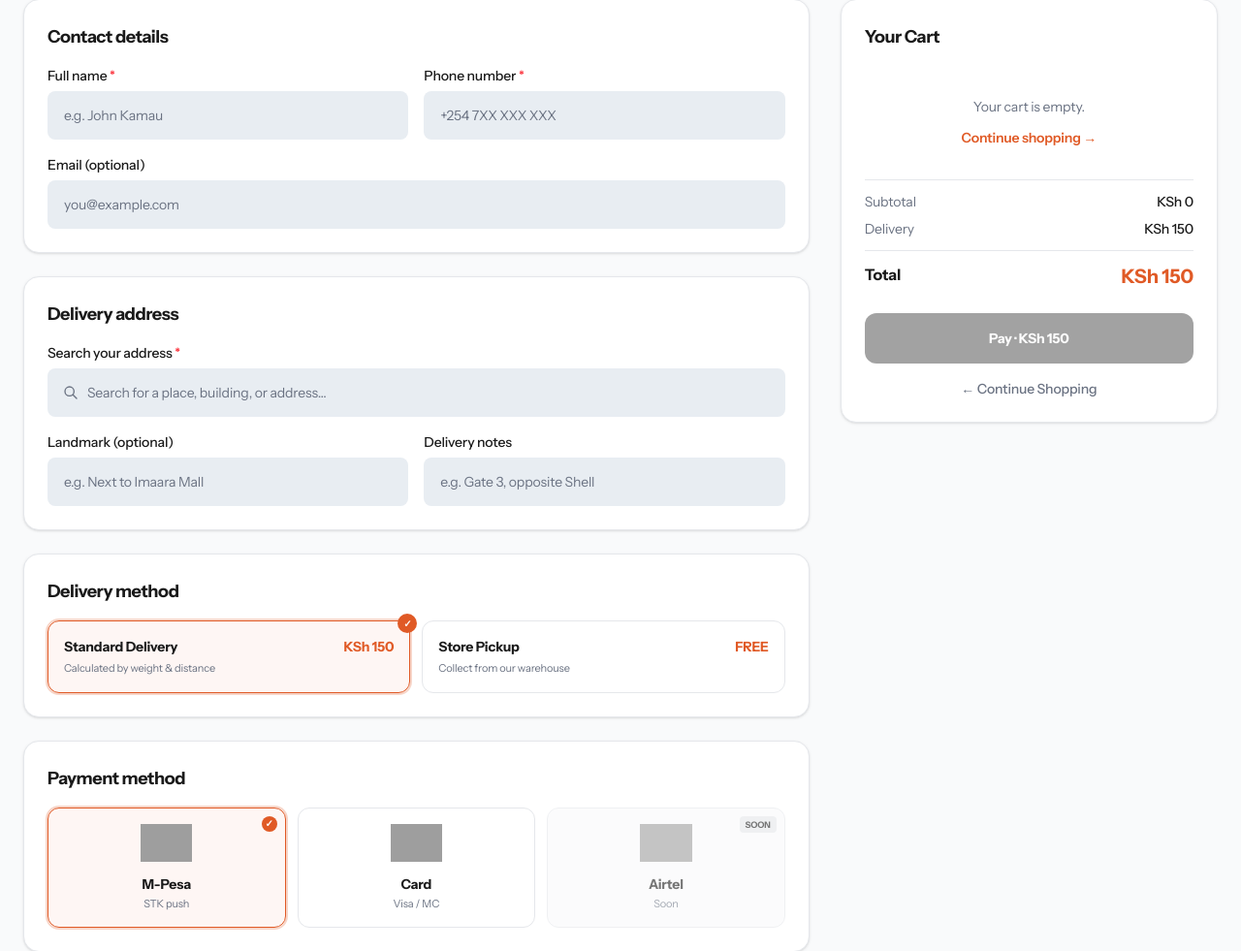
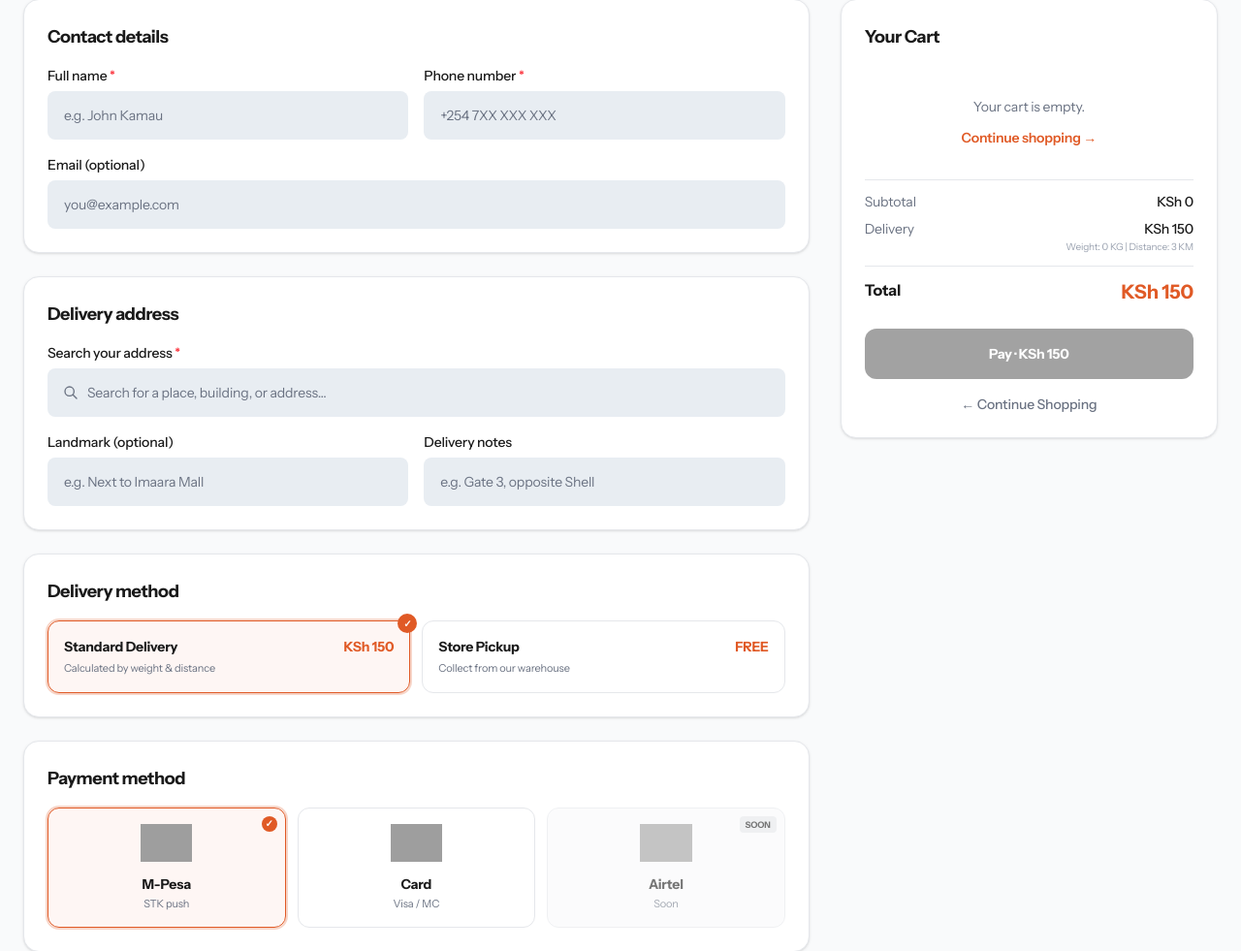
Before and after one commit to TeemoreG/evopay-checkout, a Laravel app: page /checkout in a window 1280 px wide. Shown: the part 174-1155 px from the top of the page at 97% size. Run offline with Laravel 12, Linux system fonts and the light colour scheme; style sheets or scripts are compiled from the project's sources; some libraries are stand-ins or nearby versions; grey boxes are pictures that could not be loaded.

Commit message:
Added dynamic weight display to checkout summary

```diff
--- a/resources/js/Pages/Checkout/Index.jsx
+++ b/resources/js/Pages/Checkout/Index.jsx
@@ -32,9 +32,11 @@ export default function CheckoutIndex() {
     const updateDelivery = (key, value) => setForm((f) => ({ ...f, delivery: { ...f.delivery, [key]: value } }));
 
     const subtotal = items.reduce((n, i) => n + i.lineTotal, 0);
-    const totalWeight = items.reduce((acc, item) => acc + (item.qty * 50), 0);
-    const weightFee = Math.ceil(totalWeight / 50) * 20;
-    const distanceFee = distanceKm * 50;
+
+    // DYNAMIC WEIGHT & DISTANCE LOGIC
+    const totalWeight = items.reduce((acc, item) => acc + (item.qty * (item.weight || 0)), 0);
+    const weightFee = totalWeight * 20; // KSh 20 per KG
+    const distanceFee = distanceKm * 50; // KSh 50 per KM
     const totalDeliveryFee = form.delivery_method === 'pickup' ? 0 : (weightFee + distanceFee);
     const total = subtotal + totalDeliveryFee;
 
@@ -148,7 +150,7 @@ export default function CheckoutIndex() {
                         </div>
                     </Section>
 
-                    {/* PAYMENT METHOD - Updated for Row form on mobile */}
+                    {/* PAYMENT METHOD */}
                     <Section title="Payment method">
                         <div className="grid grid-cols-3 gap-2 sm:gap-3">
                             {paymentMethods.map((pm) => (
@@ -206,14 +208,24 @@ export default function CheckoutIndex() {
                                 <span className="text-gray-500">Subtotal</span>
                                 <span className="font-medium text-brand-dark">{formatKES(subtotal)}</span>
                             </div>
-                            <div className="flex justify-between items-center">
+
+                            {/* DELIVERY BREAKDOWN ADDED HERE */}
+                            <div className="flex justify-between items-start">
                                 <span className="text-gray-500">Delivery</span>
-                                {form.delivery_method === 'pickup' ? (
-                                    <span className="font-medium text-brand-primary">Free</span>
-                                ) : (
-                                    <span className="font-medium text-brand-dark">{formatKES(totalDeliveryFee)}</span>
-                                )}
+                                <div className="text-right">
+                                    {form.delivery_method === 'pickup' ? (
+                                        <span className="font-medium text-brand-primary">Free</span>
+                                    ) : (
+                                        <>
+                                            <span className="font-medium text-brand-dark">{formatKES(totalDeliveryFee)}</span>
+                                            <div className="text-[10px] text-gray-400 mt-0.5">
+                                                Weight: {totalWeight} KG | Distance: {distanceKm} KM
+                                            </div>
+                                        </>
+                                    )}
+                                </div>
                             </div>
+
                             <div className="flex justify-between pt-3 border-t border-brand-border mt-3 text-base">
                                 <span className="font-bold text-brand-dark">Total</span>
                                 <span className="font-extrabold text-brand-primary text-xl">{formatKES(total)}</span>
```
Also changed, not shown: 5 other files.
